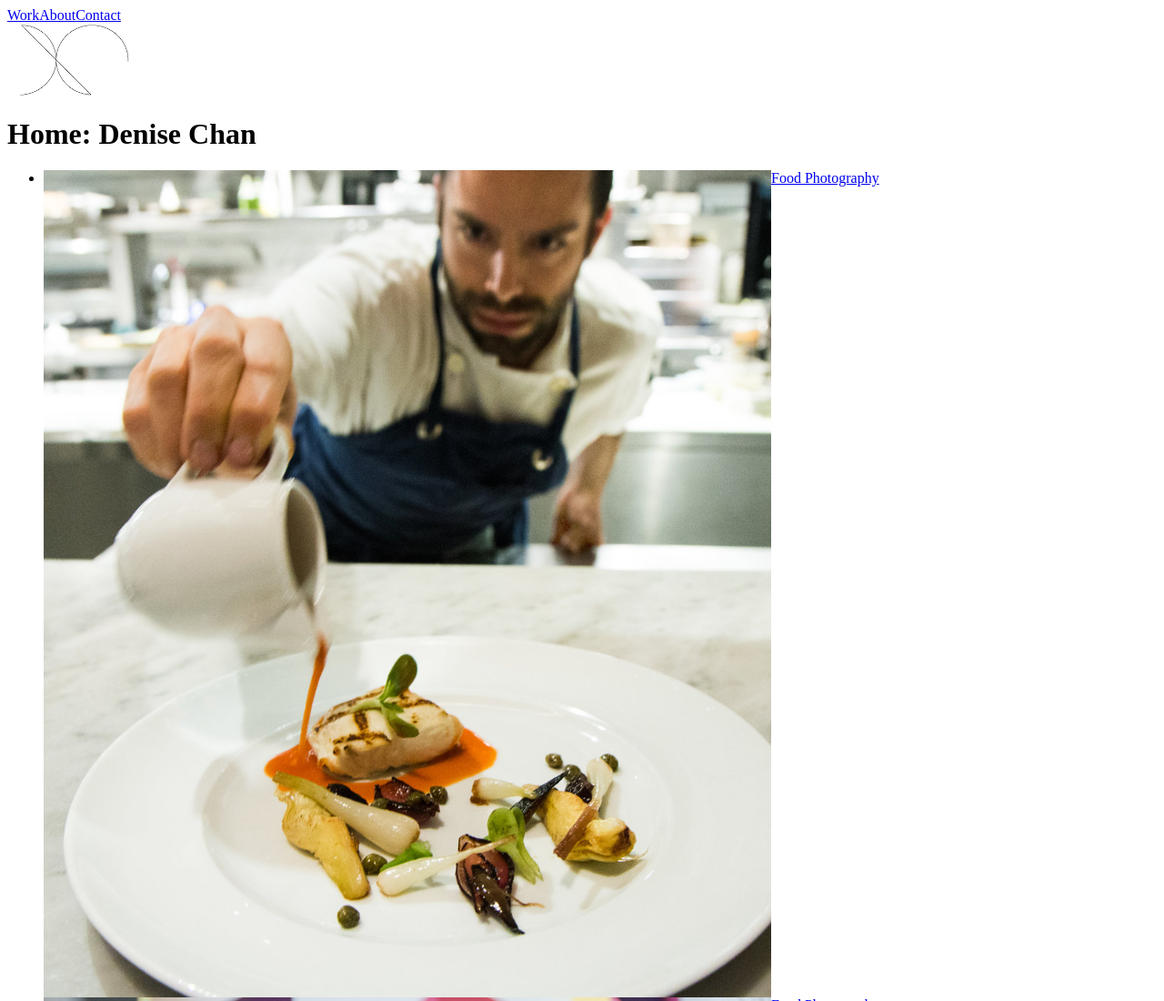
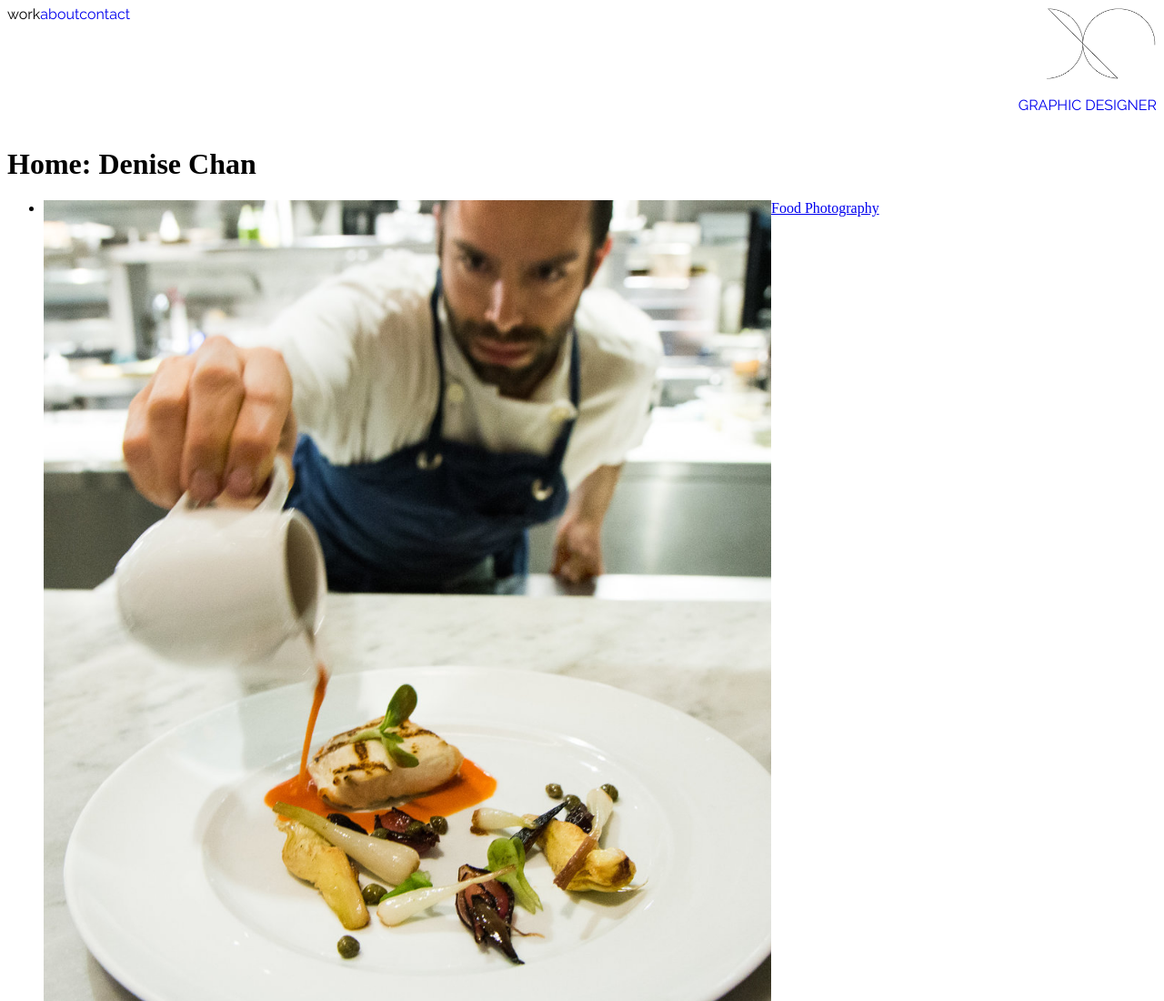
Before and after one commit to roytanaka/denise-chan-design, a Gatsby site: page / in a window 1280 px wide. Shown: the top 1100 px of the page at 91% size. Built offline with nearby package versions, Linux system fonts and the light colour scheme; Gatsby itself is replaced by a stand-in of ours; some packages are replaced by stand-ins of ours.

Commit message:
header styles

```diff
--- /dev/null
+++ b/src/components/Header/header.css
@@ -0,0 +1,34 @@
+.main-header {
+  font-family: 'Raleway';
+  color: var(--gray-7);
+  display: flex;
+  gap: var(--size-6);
+  flex-flow: wrap;
+  justify-content: center;
+  align-items: flex-start;
+  padding: var(--size-5) var(--size-4);
+  & a {
+    text-decoration: none;
+  }
+  & nav {
+    display: flex;
+    gap: var(--size-5);
+    & a {
+      text-transform: lowercase;
+      line-height: 1;
+      &:hover {
+        border-block-end: 2px solid #b5d4a0;
+      }
+      &[aria-current='page'] {
+        color: var(--gray-9);
+        border-block-end: 2px solid var(--gray-6);
+      }
+    }
+  }
+  & .main-header__logo {
+    min-inline-size: 8rem;
+    margin-inline-start: auto;
+    text-align: end;
+    text-transform: uppercase;
+  }
+}
--- a/src/components/Header/index.tsx
+++ b/src/components/Header/index.tsx
@@ -1,16 +1,30 @@
 import * as React from 'react';
 import { StaticImage } from 'gatsby-plugin-image';
 import { Link } from 'gatsby';
+import './header.css';
 
-const Header = () => {
+const invalidPaths = ['/about', '/contact'];
+
+const isCurrent = ({ location }: { location: Location }) => {
+  if (!invalidPaths.includes(location.pathname)) {
+    return { 'aria-current': 'page' };
+  }
+  return {};
+};
+const Header = ({ ...props }) => {
   return (
-    <header>
+    <header className="main-header">
       <nav>
-        <Link to="/">Work</Link>
+        <Link getProps={isCurrent} {...props} to="/">
+          Work
+        </Link>
         <Link to="/about">About</Link>
         <Link to="/contact">Contact</Link>
       </nav>
-      <StaticImage src="../../images/dc-logo.png" width={135} alt="DC logo" />
+      <Link className="main-header__logo" to="/">
+        <StaticImage src="../../images/dc-logo.png" width={135} alt="DC logo" />
+        <p>Graphic Designer</p>
+      </Link>
     </header>
   );
 };
```
